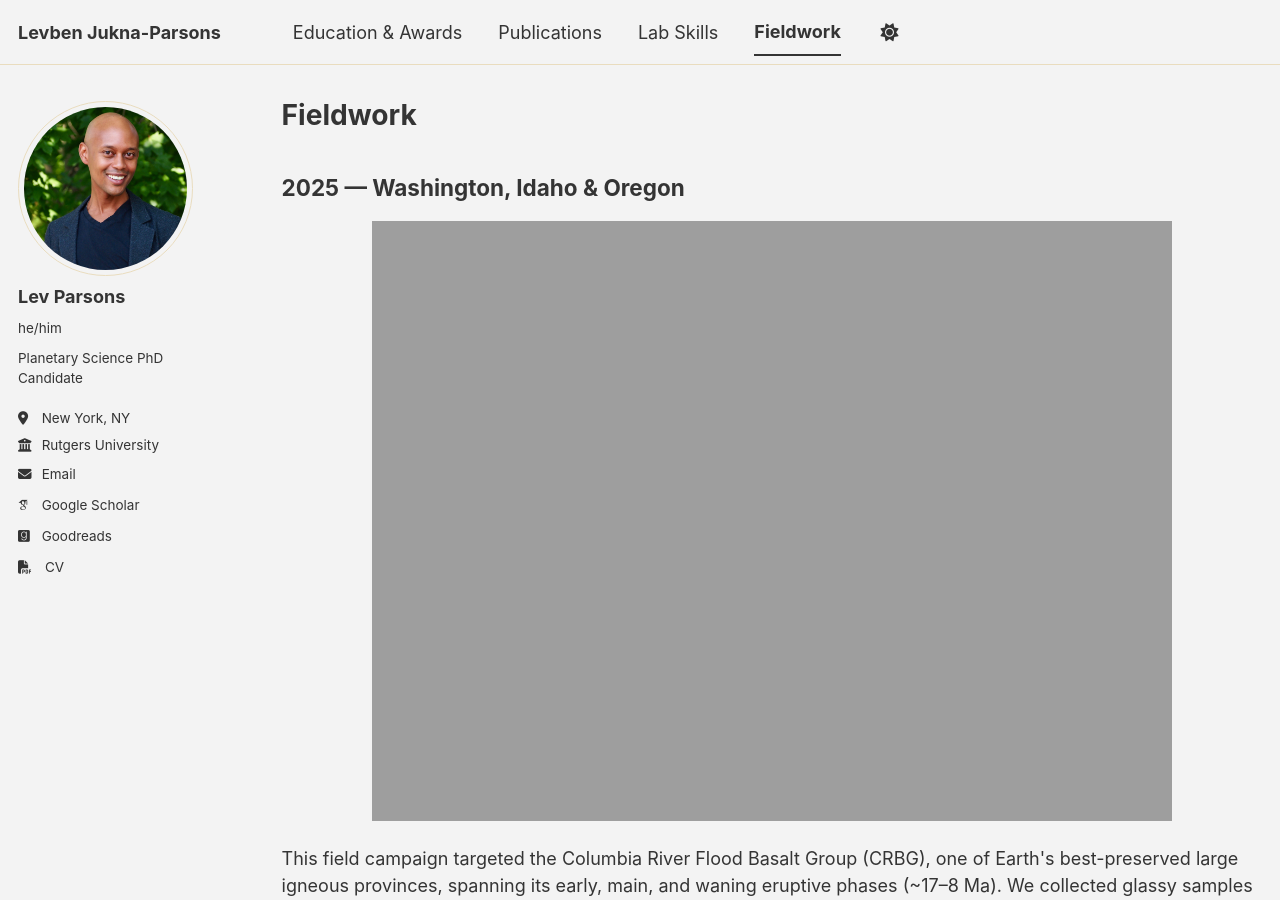
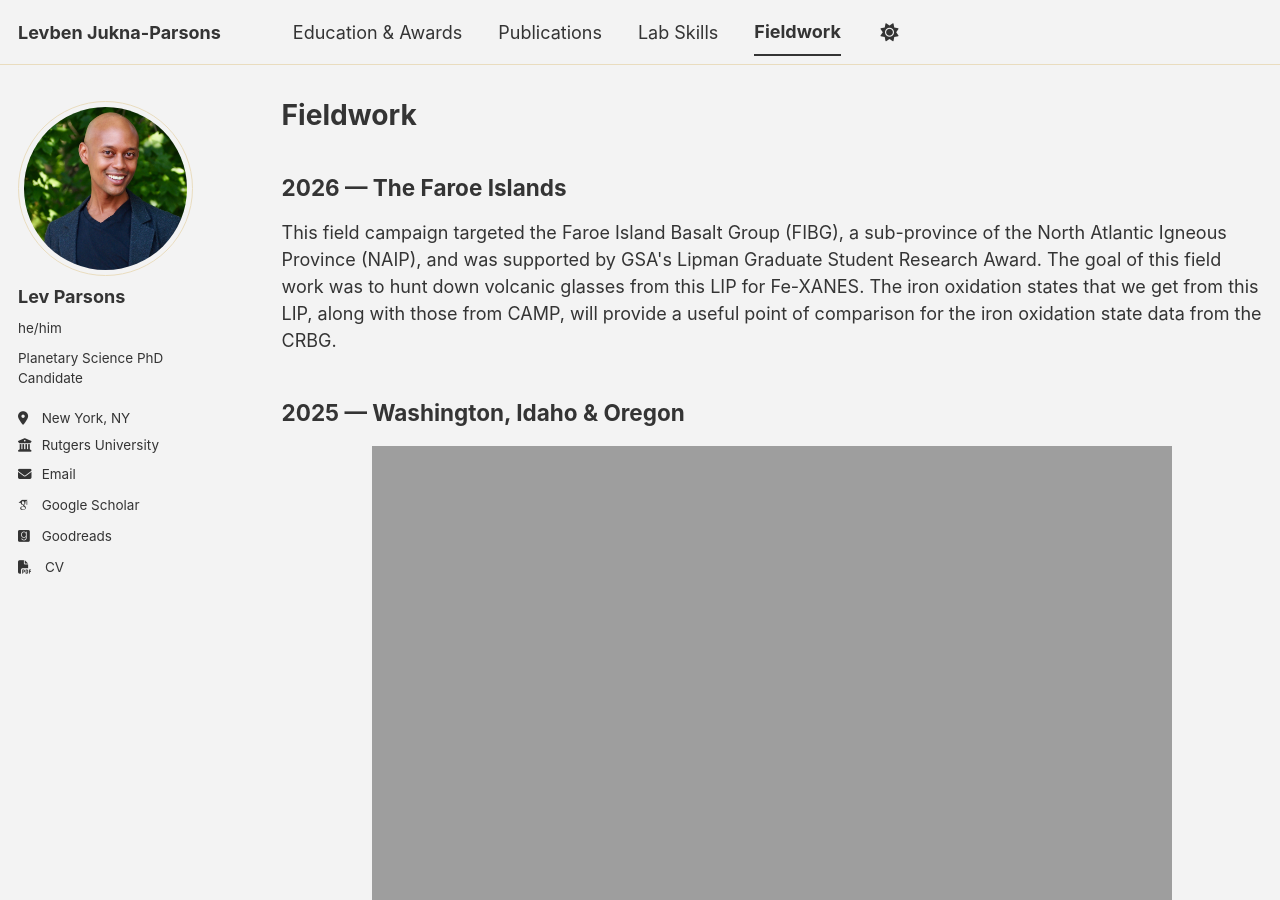
Before and after one commit to levparsons/AcademicWebsite, a Jekyll site: the page built from _pages/fieldwork.md, in a window 1280 px wide and 900 px high. Built offline with Jekyll 4.4.1, drawn with Linux system fonts in a browser that asks for light colours; some web fonts are replaced; a script bundle is joined from its source files by our own code; library files that are not in the unit come from our copies.

Commit message:
Update fieldwork.md

```diff
--- a/_pages/fieldwork.md
+++ b/_pages/fieldwork.md
@@ -64,6 +64,11 @@
     title: "Caption for photo"
 ---
 
+<h2>2026 — The Faroe Islands</h2>
+<p>
+This field campaign targeted the Faroe Island Basalt Group (FIBG), a sub-province of the North Atlantic Igneous Province (NAIP), and was supported by GSA's Lipman Graduate Student Research Award. The goal of this field work was to hunt down volcanic glasses from this LIP for Fe-XANES. The iron oxidation states that we get from this LIP, along with those from CAMP, will provide a useful point of comparison for the iron oxidation state data from the CRBG.
+</p>
+
 <h2>2025 — Washington, Idaho & Oregon</h2>
 <img src="https://levparsons.github.io/AcademicWebsite/images/field_2025.png"  alt="Description of photo" style="width: 100%; max-width: 800px; display: block; margin: 20px auto;">
 <p>
```
